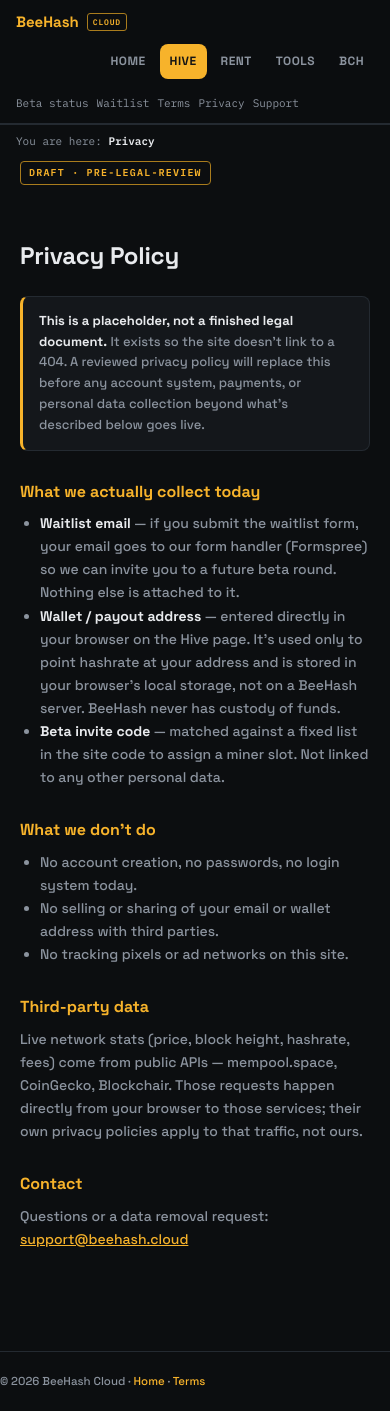
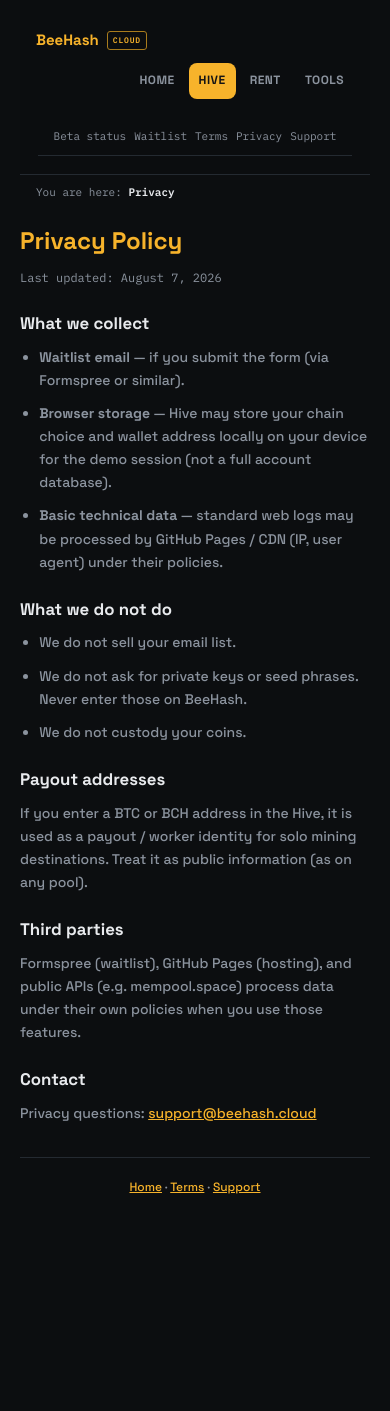
Before and after one commit to MVPC0/BeeHash-Cloud, a website: page privacy.html in a window 390 px wide. After the commit the page ends 1330 px from the top, so only its background shows below. Drawn offline with Linux system fonts and the light colour scheme.

Commit message:
Add files via upload

```diff
--- a/privacy.html
+++ b/privacy.html
@@ -3,48 +3,54 @@
 <head>
 <meta charset="UTF-8">
 <meta name="viewport" content="width=device-width, initial-scale=1.0">
-<title>Privacy — BeeHash Cloud (Pre-Launch)</title>
-<meta name="description" content="BeeHash Cloud privacy policy — pre-launch draft, pending legal review.">
+<title>Privacy Policy — BeeHash Cloud</title>
+<meta name="description" content="BeeHash Cloud privacy policy.">
 <link href="https://fonts.googleapis.com/css2?family=Space+Grotesk:wght@500;700&family=IBM+Plex+Mono:wght@400;600&display=swap" rel="stylesheet">
 <style>
-:root{
-  --bg:#0c0e10; --panel:#14171b; --line:#242a31;
-  --honey:#f7b32b; --honey-dim:#a97c1d;
-  --text:#e8eaed; --muted:#8b939e;
-  --mono:'IBM Plex Mono',ui-monospace,monospace;
-  --disp:'Space Grotesk',system-ui,sans-serif;
+:root{--bg:#0c0e10;--panel:#14171b;--line:#242a31;--honey:#f7b32b;--honey-dim:#a97c1d;--live:#3ddc84;--text:#e8eaed;--muted:#8b939e;--mono:'IBM Plex Mono',ui-monospace,monospace;--disp:'Space Grotesk',system-ui,sans-serif}
+*{margin:0;padding:0;box-sizing:border-box}body{background:var(--bg);color:var(--text);font-family:var(--disp);line-height:1.65}
+.wrap{max-width:720px;margin:0 auto;padding:0 20px 48px}
+header{display:flex;align-items:center;gap:12px;padding:18px 0;flex-wrap:wrap}
+.logo{font-weight:700;color:var(--honey);text-decoration:none}
+.hnav{display:flex;gap:12px;margin-left:auto;flex-wrap:wrap;font-size:13px;font-weight:700}
+.hnav a{color:var(--muted);text-decoration:none}.hnav a:hover{color:var(--honey)}
+h1{font-size:1.5rem;margin:12px 0 8px;color:var(--honey)}
+h2{font-size:1.05rem;margin:22px 0 8px;color:var(--text)}
+p,li{font-size:14px;color:var(--muted);margin-bottom:10px}
+ul{padding-left:1.2rem;margin-bottom:12px}
+a{color:var(--honey)}
+.tag{font-family:var(--mono);font-size:9px;letter-spacing:.12em;color:var(--honey);border:1px solid var(--honey-dim);border-radius:4px;padding:2px 6px}
+footer{border-top:1px solid var(--line);padding:20px;font-size:12px;color:var(--muted);text-align:center;margin-top:32px}
+
+/* === BeeHash site nav (product-style) === */
+.site-header{position:sticky;top:0;z-index:100;background:rgba(12,14,16,.92);backdrop-filter:blur(12px);border-bottom:1px solid var(--line,#242a31)}
+.site-header .inner{max-width:960px;margin:0 auto;padding:10px 16px;display:flex;align-items:center;gap:10px;flex-wrap:wrap}
+.site-brand{display:flex;align-items:center;gap:8px;text-decoration:none;color:var(--honey,#f7b32b);font-weight:700;font-size:15px}
+.site-brand .badge{font-family:var(--mono,monospace);font-size:8px;letter-spacing:.1em;border:1px solid var(--honey-dim,#a97c1d);color:var(--honey,#f7b32b);border-radius:3px;padding:2px 5px}
+.site-nav{display:flex;gap:4px;margin-left:auto;flex-wrap:wrap;align-items:center}
+.site-nav a{text-decoration:none;color:var(--muted,#8b939e);font-size:12px;font-weight:700;padding:8px 10px;border-radius:8px;text-transform:uppercase;letter-spacing:.04em}
+.site-nav a:hover{color:var(--text,#e8eaed);background:rgba(255,255,255,.04)}
+.site-nav a.here{color:var(--honey,#f7b32b);background:rgba(247,179,43,.1)}
+.site-nav a.cta-nav{background:var(--honey,#f7b32b);color:#141414!important}
+.site-nav a.cta-nav:hover{filter:brightness(1.05)}
+.nav-sub{max-width:960px;margin:0 auto;padding:6px 16px 10px;display:flex;gap:8px;flex-wrap:wrap;border-bottom:1px solid var(--line,#242a31)}
+.nav-sub a{font-size:11px;color:var(--muted,#8b939e);text-decoration:none;font-family:var(--mono,monospace)}
+.nav-sub a:hover{color:var(--honey,#f7b32b)}
+.you-are{font-size:11px;color:var(--muted,#8b939e);padding:8px 16px;max-width:960px;margin:0 auto;font-family:var(--mono,monospace)}
+.you-are b{color:var(--text,#e8eaed)}
+.mobile-dock{display:none;position:fixed;bottom:0;left:0;right:0;z-index:100;background:rgba(12,14,16,.96);border-top:1px solid var(--line,#242a31);padding:6px 8px calc(6px + env(safe-area-inset-bottom));backdrop-filter:blur(12px)}
+.mobile-dock a{flex:1;text-align:center;text-decoration:none;color:var(--muted,#8b939e);font-size:10px;font-weight:700;padding:8px 4px;border-radius:8px;text-transform:uppercase}
+.mobile-dock a.here{color:var(--honey,#f7b32b)}
+@media(max-width:720px){
+  .site-nav .hide-sm{display:none}
+  .mobile-dock{display:flex;gap:2px}
+  body{padding-bottom:64px}
 }
-*{margin:0;padding:0;box-sizing:border-box}
-html{color-scheme:dark}
-body{background:var(--bg);color:var(--text);font-family:var(--disp);line-height:1.6}
-.wrap{max-width:720px;margin:0 auto;padding:0 20px 60px}
-.site-header{position:sticky;top:0;z-index:100;background:rgba(12,14,16,.92);backdrop-filter:blur(12px);border-bottom:1px solid var(--line)}
-.site-header .inner{max-width:960px;margin:0 auto;padding:10px 16px;display:flex;align-items:center;gap:10px;flex-wrap:wrap}
-.site-brand{display:flex;align-items:center;gap:8px;text-decoration:none;color:var(--honey);font-weight:700;font-size:15px}
-.site-brand .badge{font-family:var(--mono);font-size:8px;letter-spacing:.1em;border:1px solid var(--honey-dim);color:var(--honey);border-radius:3px;padding:2px 5px}
-.site-nav{display:flex;gap:4px;margin-left:auto;flex-wrap:wrap;align-items:center}
-.site-nav a{text-decoration:none;color:var(--muted);font-size:12px;font-weight:700;padding:8px 10px;border-radius:8px;text-transform:uppercase;letter-spacing:.04em}
-.site-nav a:hover{color:var(--text);background:rgba(255,255,255,.04)}
-.site-nav a.here{color:var(--honey);background:rgba(247,179,43,.1)}
-.site-nav a.cta-nav{background:var(--honey);color:#141414!important}
-.nav-sub{max-width:960px;margin:0 auto;padding:6px 16px 10px;display:flex;gap:8px;flex-wrap:wrap;border-bottom:1px solid var(--line)}
-.nav-sub a{font-size:11px;color:var(--muted);text-decoration:none;font-family:var(--mono)}
-.nav-sub a:hover{color:var(--honey)}
-.you-are{font-size:11px;color:var(--muted);padding:8px 16px;max-width:960px;margin:0 auto;font-family:var(--mono)}
-.you-are b{color:var(--text)}
-h1{font-size:clamp(24px,6vw,32px);margin:32px 0 8px;letter-spacing:-.01em}
-.draft-badge{display:inline-block;font-family:var(--mono);font-size:10px;font-weight:700;letter-spacing:.12em;color:var(--honey);border:1px solid var(--honey-dim);border-radius:4px;padding:3px 8px;margin-bottom:20px}
-h2{font-size:16px;margin:28px 0 8px;color:var(--honey)}
-p,li{font-size:14px;color:var(--muted);line-height:1.65}
-p b, li b{color:var(--text)}
-ul{margin:8px 0 8px 20px}
-.notice{border:1px solid var(--line);border-left:3px solid var(--honey);background:var(--panel);border-radius:8px;padding:14px 16px;font-size:13px;color:var(--muted);margin:20px 0;line-height:1.6}
-.notice b{color:var(--text)}
-footer{border-top:1px solid var(--line);margin-top:40px;padding:20px 0;font-size:11.5px;color:var(--muted)}
-footer a{color:var(--honey);text-decoration:none}
+
 </style>
 </head>
 <body>
+<div class="wrap">
 <header class="site-header">
   <div class="inner">
     <a class="site-brand" href="index.html">BeeHash <span class="badge">CLOUD</span></a>
@@ -54,53 +60,47 @@ footer a{color:var(--honey);text-decoration:none}
       <a href="rent.html">Rent</a>
       <a href="app.html">Tools</a>
       <a class="hide-sm" href="bch.html">BCH</a>
+      <a class="hide-sm" href="index.html#how">How it works</a>
     </nav>
   </div>
   <div class="nav-sub">
     <a href="index.html#beta">Beta status</a>
     <a href="index.html#waitlist">Waitlist</a>
     <a href="terms.html">Terms</a>
-    <a href="privacy.html" class="here">Privacy</a>
+    <a href="privacy.html">Privacy</a>
     <a href="mailto:support@beehash.cloud">Support</a>
   </div>
 </header>
 <div class="you-are">You are here: <b>Privacy</b></div>
+<h1>Privacy Policy</h1>
+<p style="font-size:12px;font-family:var(--mono)">Last updated: August 7, 2026</p>
 
-<div class="wrap">
-  <div class="draft-badge">DRAFT · PRE-LEGAL-REVIEW</div>
-  <h1>Privacy Policy</h1>
+<h2>What we collect</h2>
+<ul>
+ <li><b>Waitlist email</b> — if you submit the form (via Formspree or similar).</li>
+ <li><b>Browser storage</b> — Hive may store your chain choice and wallet address locally on your device for the demo session (not a full account database).</li>
+ <li><b>Basic technical data</b> — standard web logs may be processed by GitHub Pages / CDN (IP, user agent) under their policies.</li>
+</ul>
 
-  <div class="notice">
-    <b>This is a placeholder, not a finished legal document.</b> It exists so the site doesn't link to a 404.
-    A reviewed privacy policy will replace this before any account system, payments, or personal data collection
-    beyond what's described below goes live.
-  </div>
+<h2>What we do not do</h2>
+<ul>
+ <li>We do not sell your email list.</li>
+ <li>We do not ask for private keys or seed phrases. Never enter those on BeeHash.</li>
+ <li>We do not custody your coins.</li>
+</ul>
 
-  <h2>What we actually collect today</h2>
-  <ul>
-    <li><b>Waitlist email</b> — if you submit the waitlist form, your email goes to our form handler (Formspree) so we can invite you to a future beta round. Nothing else is attached to it.</li>
-    <li><b>Wallet / payout address</b> — entered directly in your browser on the Hive page. It's used only to point hashrate at your address and is stored in your browser's local storage, not on a BeeHash server. BeeHash never has custody of funds.</li>
-    <li><b>Beta invite code</b> — matched against a fixed list in the site code to assign a miner slot. Not linked to any other personal data.</li>
-  </ul>
+<h2>Payout addresses</h2>
+<p>If you enter a BTC or BCH address in the Hive, it is used as a payout / worker identity for solo mining destinations. Treat it as public information (as on any pool).</p>
 
-  <h2>What we don't do</h2>
-  <ul>
-    <li>No account creation, no passwords, no login system today.</li>
-    <li>No selling or sharing of your email or wallet address with third parties.</li>
-    <li>No tracking pixels or ad networks on this site.</li>
-  </ul>
+<h2>Third parties</h2>
+<p>Formspree (waitlist), GitHub Pages (hosting), and public APIs (e.g. mempool.space) process data under their own policies when you use those features.</p>
 
-  <h2>Third-party data</h2>
-  <p>Live network stats (price, block height, hashrate, fees) come from public APIs — mempool.space,
-  CoinGecko, Blockchair. Those requests happen directly from your browser to those services; their own
-  privacy policies apply to that traffic, not ours.</p>
+<h2>Contact</h2>
+<p>Privacy questions: <a href="mailto:support@beehash.cloud">support@beehash.cloud</a></p>
 
-  <h2>Contact</h2>
-  <p>Questions or a data removal request: <a href="mailto:support@beehash.cloud" style="color:var(--honey)">support@beehash.cloud</a></p>
+<footer>
+  <a href="index.html">Home</a> · <a href="terms.html">Terms</a> · <a href="mailto:support@beehash.cloud">Support</a>
+</footer>
 </div>
-
-<footer><div class="wrap" style="padding:0">
-  © 2026 BeeHash Cloud · <a href="index.html">Home</a> · <a href="terms.html">Terms</a>
-</div></footer>
 </body>
 </html>
```
Also changed, not shown: app.html (+2 -2 lines), hive.html (+4 -4 lines), index.html (+1 -0 lines), terms.html (+79 -65 lines).
